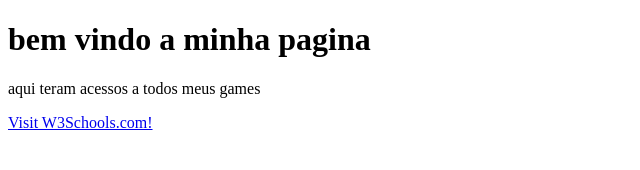
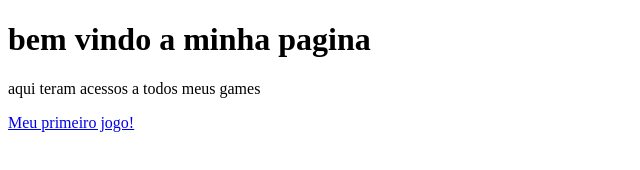
Before and after one commit to lipecassiano/lipecassiano.github.io, a plain HTML site: page index.html in a window 1280 px wide. Shown: the full height of the page, 0-640 px from the left. Drawn offline with Linux system fonts and the light colour scheme.

Commit message:
Update index.html

```diff
--- a/index.html
+++ b/index.html
@@ -7,7 +7,7 @@
 
     <h1>bem vindo a minha pagina</h1>
     <p>aqui teram acessos a todos meus games</p>
-    <a href="https://www.w3schools.com/">Visit W3Schools.com!</a>
+    <a href="https://lipecassiano.github.io/caca-vogais/">Meu primeiro jogo!</a>
 
    </body>
 </html>
```
